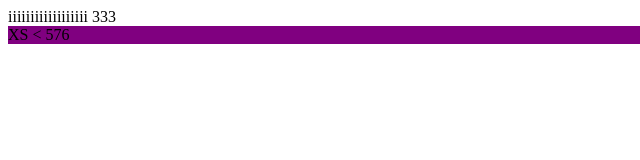
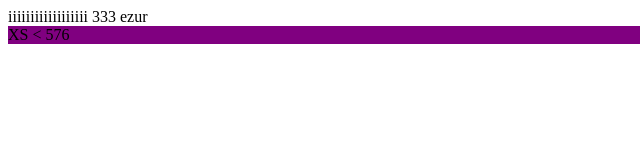
Before and after one commit to AnnaBeDesign/coursgit2021, a website: page index.html in a window 1280 px wide. Shown: the full height of the page, 0-640 px from the left. Drawn offline with nearby package versions, Linux system fonts and the light colour scheme.

Commit message:
annabelle

```diff
--- a/index.html
+++ b/index.html
@@ -13,6 +13,7 @@
 
 
     333
+    ezur
 <div id="resolution"></div>
     <script src="js/scripts.js"></script>
     <script src="js/jquery-3.6.0.min.js"></script>
```
Also changed, not shown: annabelle.html (added).
